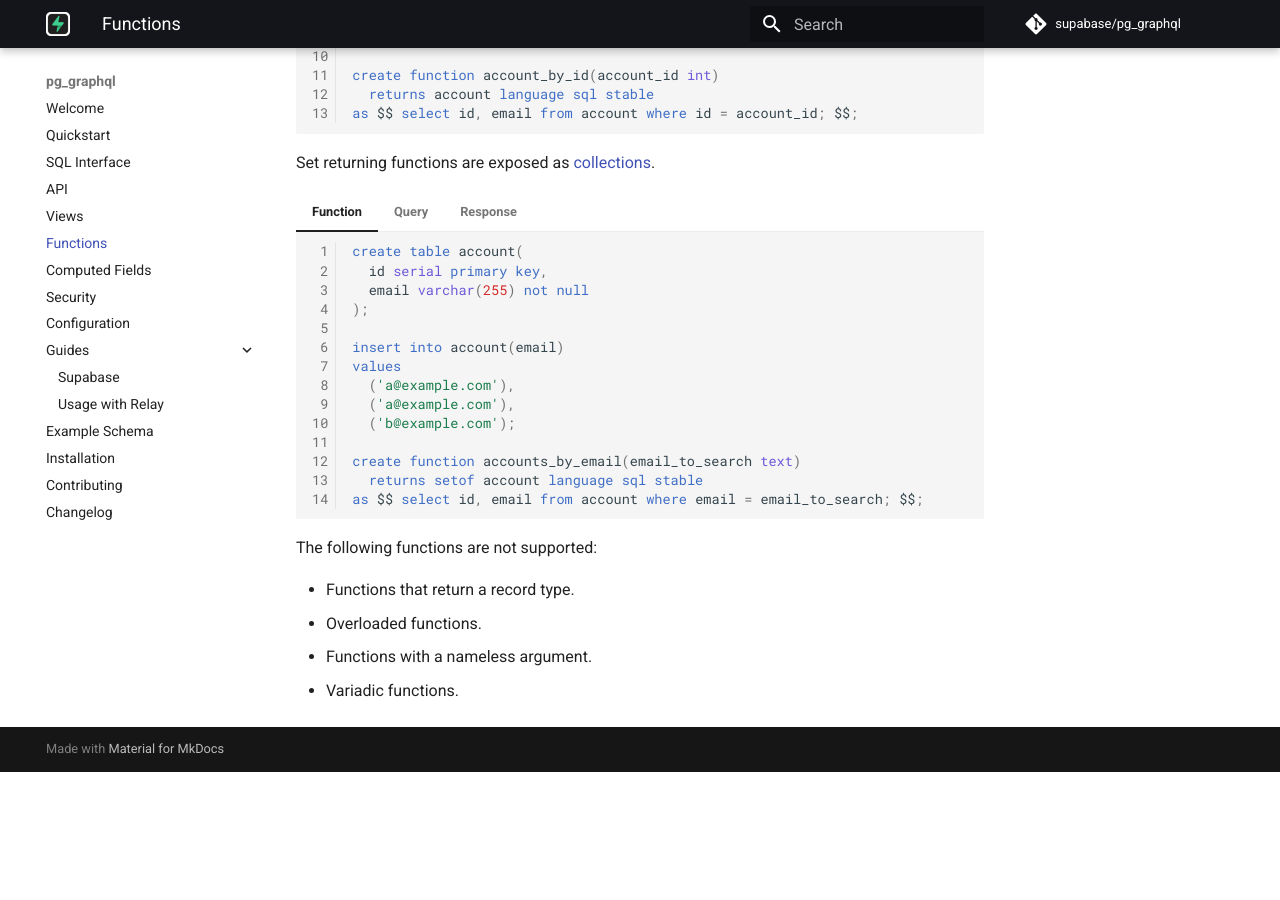
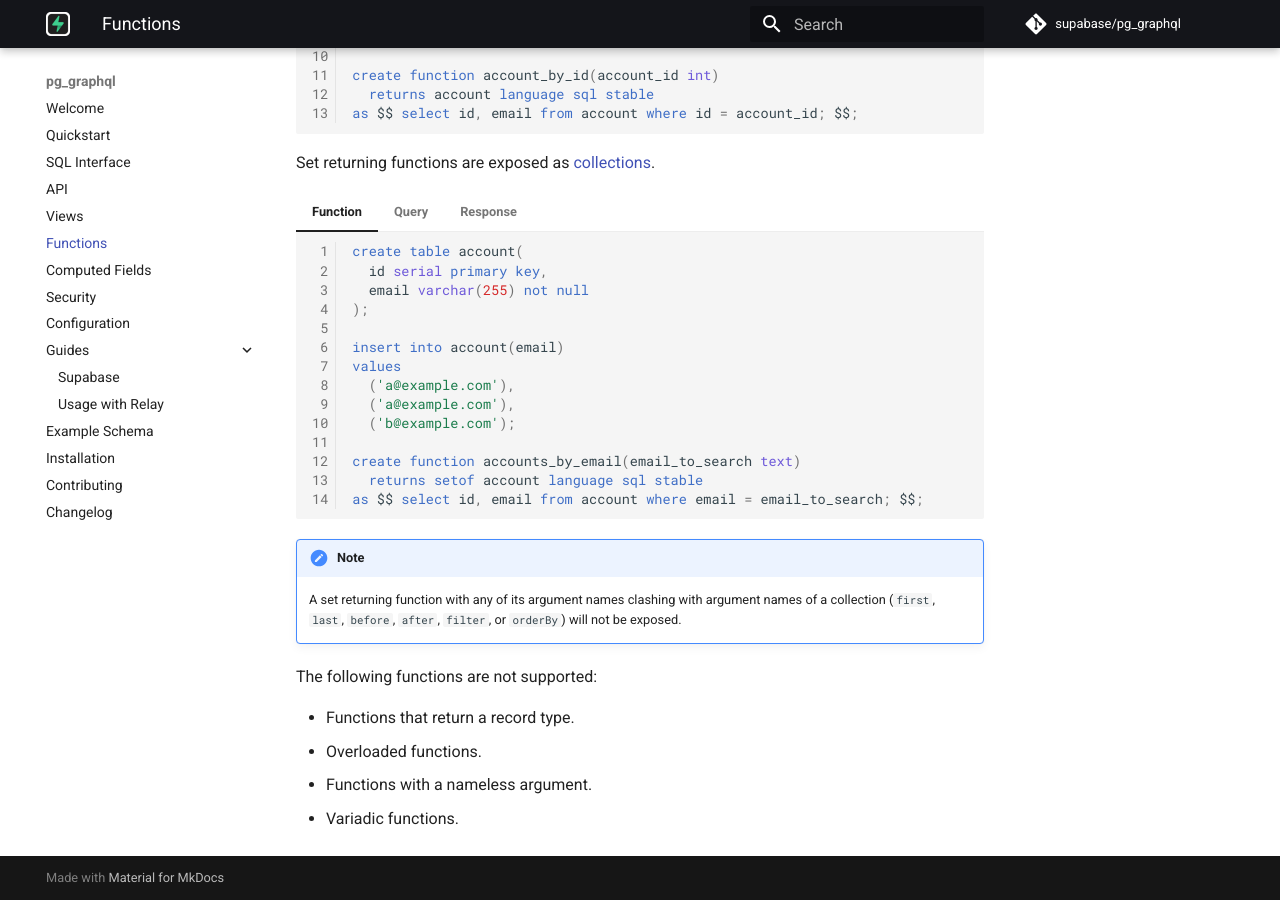
Before and after one commit to supabase/pg_graphql, an MkDocs documentation site: the page built from docs/functions.md, in a window 1280 px wide and 900 px high, scrolled down 962 px. Built offline with MkDocs 1.6.1 and Material for MkDocs 9.7.7, drawn with Linux system fonts in a browser that asks for light colours; comment, search, counter and statistics services are not loaded; before the commit the page ends 1734 px from its top, so only the background shows below that.

Commit message:
add a note in docs

````diff
--- a/docs/functions.md
+++ b/docs/functions.md
@@ -160,6 +160,10 @@ Set returning functions are exposed as [collections](/pg_graphql/api/#collection
     }
     ```
 
+!!! note
+
+    A set returning function with any of its argument names clashing with argument names of a collection (`first`, `last`, `before`, `after`, `filter`, or `orderBy`) will not be exposed.
+
 The following functions are not supported:
 
 * Functions that return a record type.
````
